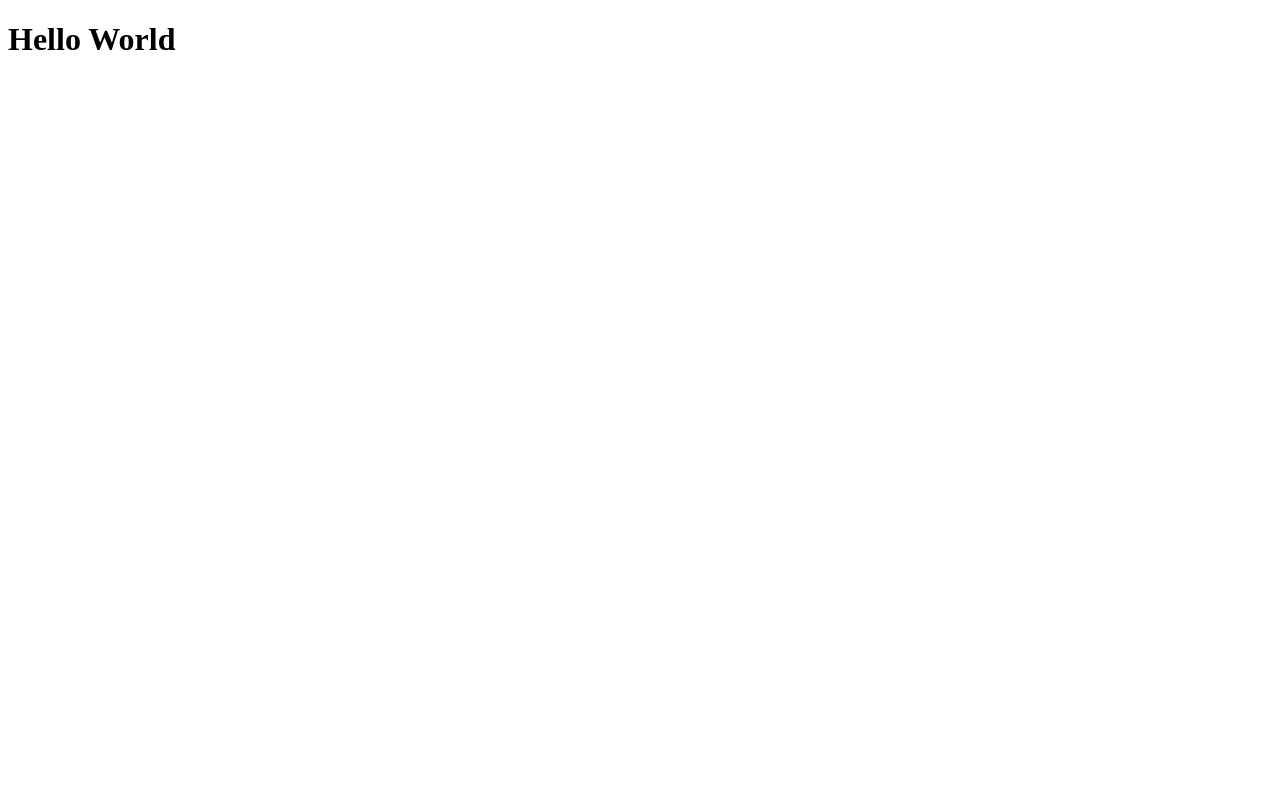
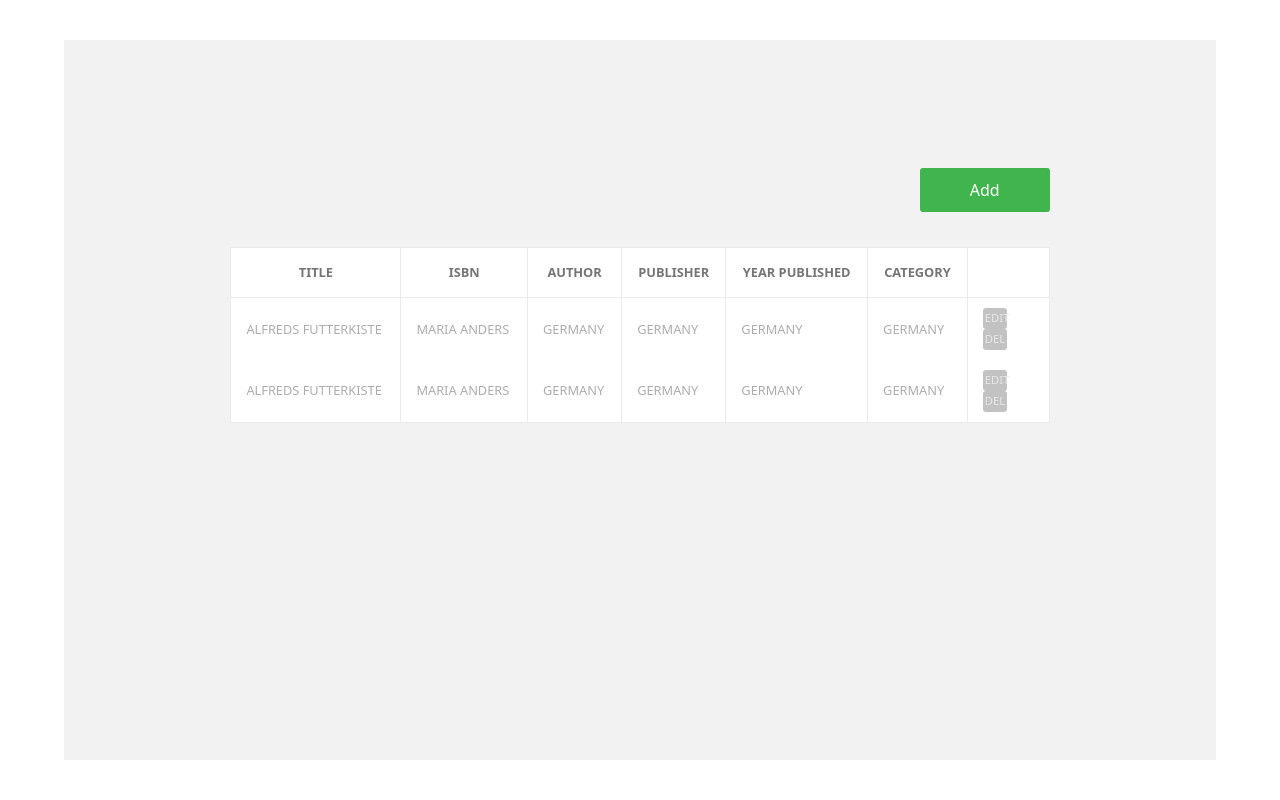
Before and after one commit to jp-montilla/simple-book-catalog, a PHP site: page / in a window 1280 px wide. Before the commit the page is almost empty. Run offline with PHP 8.4, Linux system fonts and the light colour scheme.

Commit message:
table design

```diff
--- /dev/null
+++ b/assets/index.css
@@ -0,0 +1,66 @@
+.container {
+    background-color: rgb(242 242 242);
+    height: 90vh;
+    max-width: 90vw;
+    padding: 10% 13%;
+    margin-top: 5vh;
+}
+
+.container-end {
+    display: flex;
+    justify-content: end;
+    padding-bottom: 35px;
+}
+
+button {
+    border-radius: 3px!important;
+    border: none;
+}
+
+button.success {
+    background-color: #40b44d;
+    padding: 10px 50px;
+    font-weight: 500;
+    color: white;
+}
+
+button.secondary {
+    background-color: #c2c2c2;
+    padding: 2px;
+    width: 47%;
+    font-size: 0.7rem;
+    font-weight: 500;
+    text-transform: uppercase;
+    color: #e7e7e7;
+}
+
+table {
+    width: 100%;
+    background-color: white;
+    text-transform: uppercase;
+    border: 1px solid #eaeaea;
+}
+
+th, td {
+    border-left: 1px solid #eaeaea;
+    border-right: 1px solid #eaeaea;
+}
+
+th {
+    border-bottom: 1px solid #eaeaea;
+    text-align: center;
+    padding: 15px;
+    font-size: 0.8rem;
+    color: #757575;
+}
+
+td {
+    padding: 10px 15px;
+    color: #adadad;
+    font-size: 0.8rem;
+    font-weight: 500;
+}
+
+.actions {
+    width: 10%;
+}
--- a/index.php
+++ b/index.php
@@ -4,8 +4,57 @@
     <meta charset="UTF-8">
     <meta name="viewport" content="width=device-width, initial-scale=1.0">
     <title>Document</title>
+    <link href="https://cdn.jsdelivr.net/npm/bootstrap@5.3.3/dist/css/bootstrap.min.css" rel="stylesheet">
+    <link href="assets/index.css" rel="stylesheet">
 </head>
 <body>
-    <h1>Hello World</h1>
+    <div class="container">
+        <div class="container-end">
+            <button class="btn btn-success border-0 success">Add</button>
+        </div>
+
+
+        <table class>
+        <tr>
+            <th>Title</th>
+            <th>ISBN</th>
+            <th>Author</th>
+            <th>Publisher</th>
+            <th>Year Published</th>
+            <th>Category</th>
+            <th class="actions"></th>
+        </tr>
+        <tr>
+            <td>Alfreds Futterkiste</td>
+            <td>Maria Anders</td>
+            <td>Germany</td>
+            <td>Germany</td>
+            <td>Germany</td>
+            <td>Germany</td>
+            <td class="actions">
+                <button class="btn btn-secondary border-0 secondary">Edit</button>
+                <button class="btn btn-secondary border-0 secondary">Del</button>
+            </td>
+        </tr>
+        <tr>
+            <td>Alfreds Futterkiste</td>
+            <td>Maria Anders</td>
+            <td>Germany</td>
+            <td>Germany</td>
+            <td>Germany</td>
+            <td>Germany</td>
+            <td class="actions">
+                <button class="btn btn-secondary border-0 secondary">Edit</button>
+                <button class="btn btn-secondary border-0 secondary">Del</button>
+            </td>
+        </tr>
+        </table>
+
+    </div>
+
+
+
+
+    <script src="https://cdn.jsdelivr.net/npm/bootstrap@5.3.3/dist/js/bootstrap.bundle.min.js"></script>
 </body>
 </html>
```
